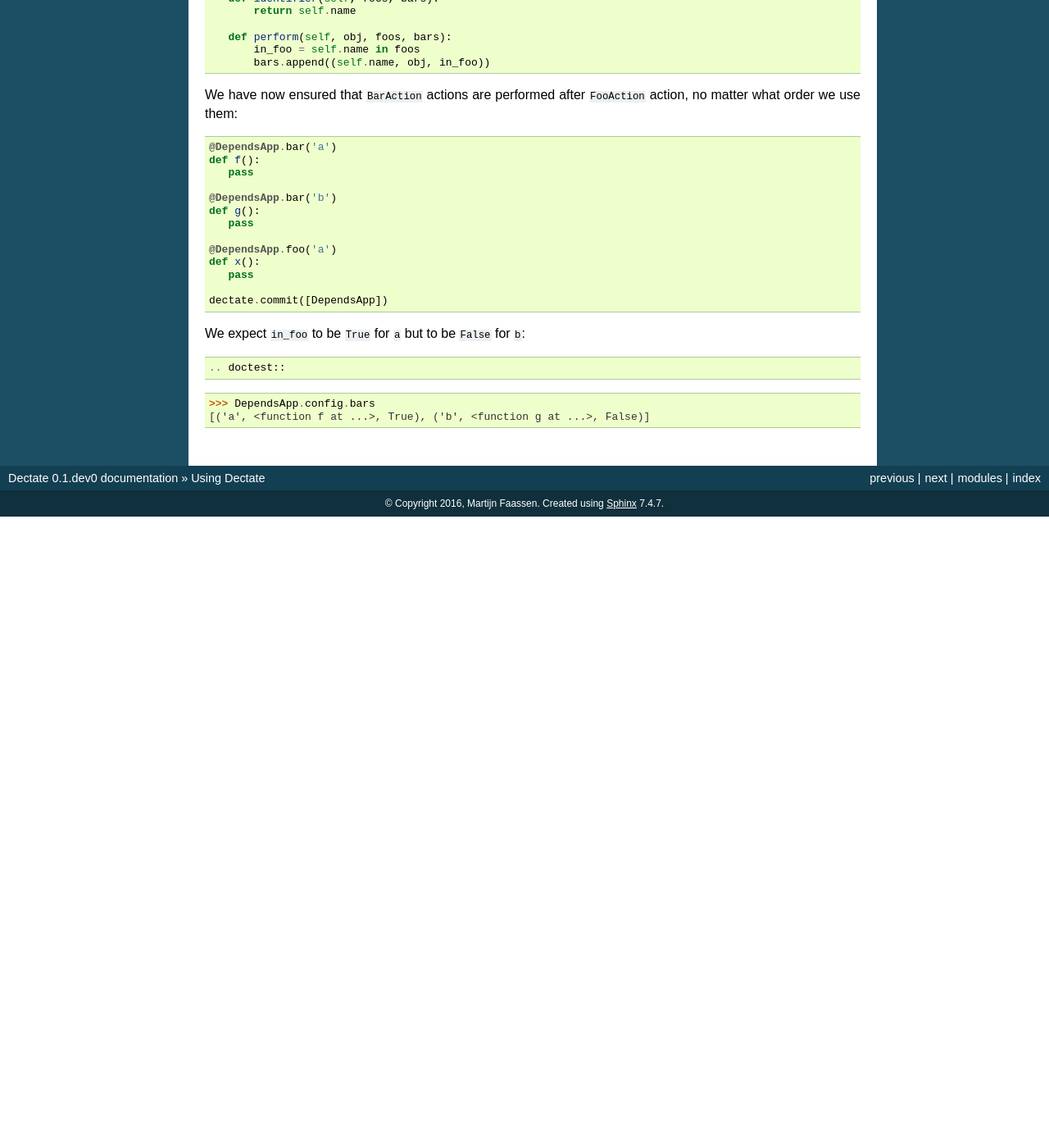
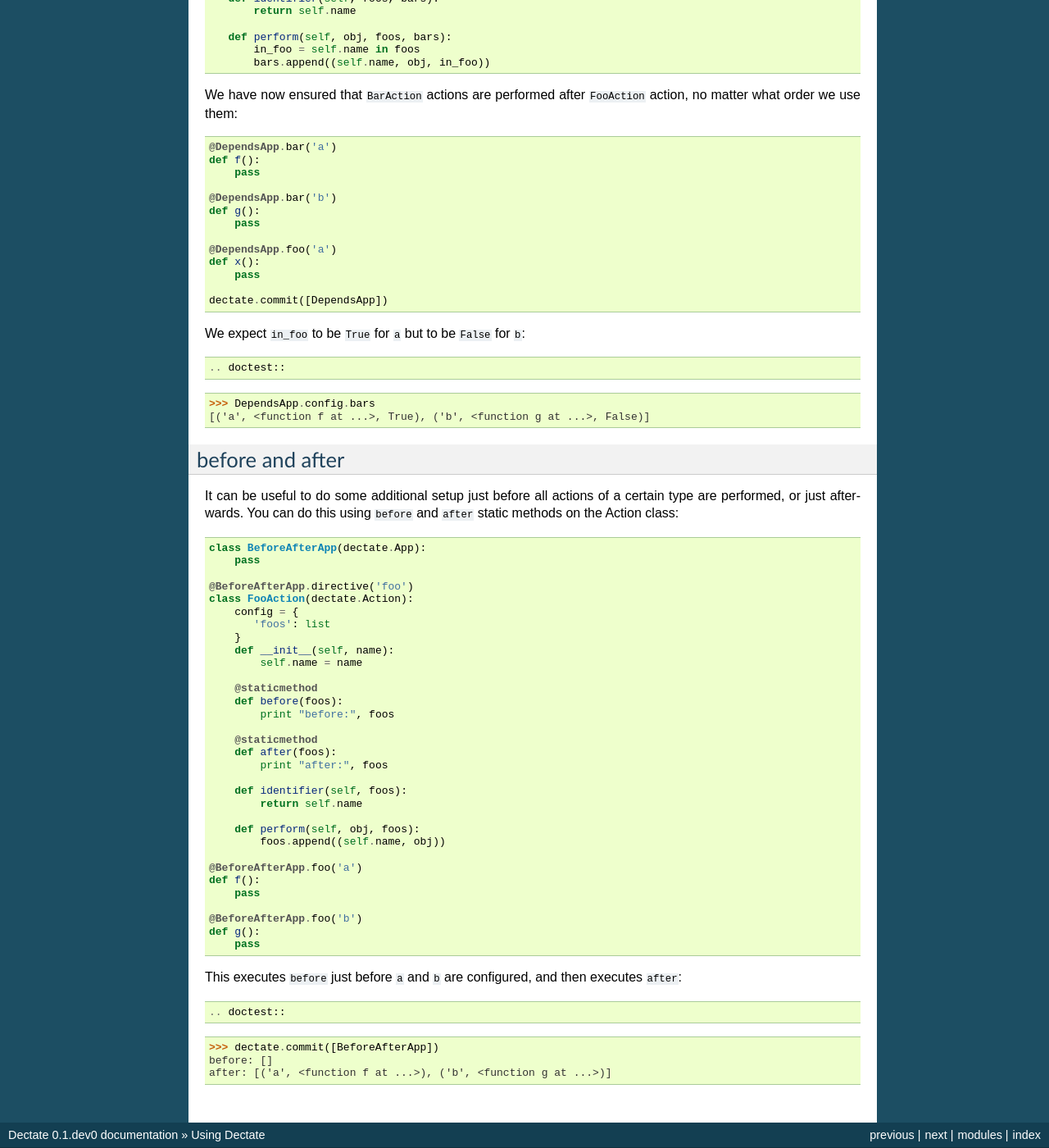
Before and after one commit to morepath/dectate, a Sphinx documentation site: the page built from doc/usage.rst, in a window 1280 px wide and 1400 px high, scrolled down 6692 px. Shown: the whole window at 82% size. Built offline with Sphinx 7.4.7, drawn with Linux system fonts in a browser that asks for light colours; before the commit the page ends 7322 px from its top, so only the background shows below that.

Commit message:
Document before and after.

```diff
--- a/doc/usage.rst
+++ b/doc/usage.rst
@@ -474,19 +474,19 @@ We have now ensured that ``BarAction`` actions are performed after
 
 .. testcode::
 
-    @DependsApp.bar('a')
-    def f():
+   @DependsApp.bar('a')
+   def f():
        pass
 
-    @DependsApp.bar('b')
-    def g():
+   @DependsApp.bar('b')
+   def g():
        pass
 
-    @DependsApp.foo('a')
-    def x():
+   @DependsApp.foo('a')
+   def x():
        pass
 
-    dectate.commit([DependsApp])
+   dectate.commit([DependsApp])
 
 We expect ``in_foo`` to be ``True`` for ``a`` but to be ``False`` for
 ``b``::
@@ -495,3 +495,54 @@ We expect ``in_foo`` to be ``True`` for ``a`` but to be ``False`` for
 
   >>> DependsApp.config.bars
   [('a', <function f at ...>, True), ('b', <function g at ...>, False)]
+
+before and after
+----------------
+
+It can be useful to do some additional setup just before all actions
+of a certain type are performed, or just afterwards. You can do this
+using ``before`` and ``after`` static methods on the Action class:
+
+.. testcode::
+
+  class BeforeAfterApp(dectate.App):
+      pass
+
+  @BeforeAfterApp.directive('foo')
+  class FooAction(dectate.Action):
+      config = {
+         'foos': list
+      }
+      def __init__(self, name):
+          self.name = name
+
+      @staticmethod
+      def before(foos):
+          print "before:", foos
+
+      @staticmethod
+      def after(foos):
+          print "after:", foos
+
+      def identifier(self, foos):
+          return self.name
+
+      def perform(self, obj, foos):
+          foos.append((self.name, obj))
+
+  @BeforeAfterApp.foo('a')
+  def f():
+      pass
+
+  @BeforeAfterApp.foo('b')
+  def g():
+      pass
+
+This executes ``before`` just before ``a`` and ``b`` are configured,
+and then executes ``after``::
+
+.. doctest::
+
+  >>> dectate.commit([BeforeAfterApp])
+  before: []
+  after: [('a', <function f at ...>), ('b', <function g at ...>)]
```
